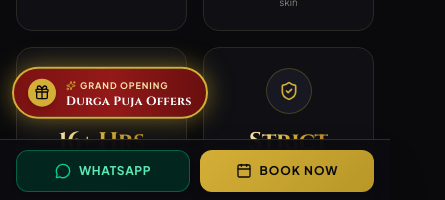
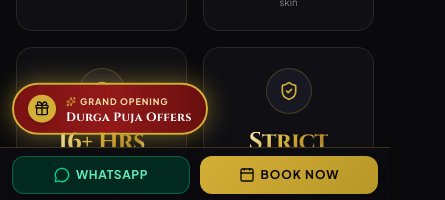
Before and after one commit to tsr-kairi/punamkairi, a React (Vite) app: page / in a window 390 px wide. Shown: the part 642-842 px from the top of the page, 445 px wide, since content can reach past the window. Built offline with nearby package versions, Linux system fonts and the light colour scheme; a web font is replaced by a local one.

Commit message:
Fix mobile bottom bar overflow and horizontal containment

```diff
--- a/src/App.tsx
+++ b/src/App.tsx
@@ -63,7 +63,7 @@ export function App() {
   };
 
   return (
-    <div className="relative min-h-screen bg-[#0a0a0c] text-[#f5f2ea]">
+    <div className="relative min-h-screen bg-[#0a0a0c] text-[#f5f2ea] w-full max-w-full overflow-x-clip">
 
       {/* Brand Luxury Reveal Screen */}
       {showReveal && <BrandReveal onFinish={() => setShowReveal(false)} />}
@@ -87,7 +87,7 @@ export function App() {
           />
 
           {/* Main Content Sections */}
-          <main>
+          <main className="w-full max-w-full overflow-x-clip pb-16 sm:pb-0">
             {/* 1. Cinematic Auto-Sliding Hero Section */}
             <Hero
               onOpenBooking={() => handleOpenBooking()}
--- a/src/components/common/MobileBottomBar.tsx
+++ b/src/components/common/MobileBottomBar.tsx
@@ -8,27 +8,30 @@ interface MobileBottomBarProps {
 
 export const MobileBottomBar: React.FC<MobileBottomBarProps> = ({ onOpenBooking }) => {
   return (
-    <aside aria-label="Mobile quick actions" className="sm:hidden fixed bottom-0 left-0 right-0 z-40 bg-[#0c0c10]/95 backdrop-blur-xl border-t border-[#d4af37]/20 p-2.5 px-4 shadow-2xl">
-      <div className="grid grid-cols-2 gap-2.5 max-w-md mx-auto">
+    <aside
+      aria-label="Mobile quick actions"
+      className="sm:hidden fixed bottom-0 left-0 right-0 w-full max-w-full z-40 bg-[#0c0c10]/95 backdrop-blur-xl border-t border-[#d4af37]/25 p-2 px-3 shadow-2xl box-border overflow-hidden"
+    >
+      <div className="grid grid-cols-2 gap-2.5 w-full max-w-sm mx-auto">
 
         {/* WhatsApp Quick Chat */}
         <a
           href={getGeneralWhatsAppUrl()}
           target="_blank"
           rel="noopener noreferrer"
-          className="flex items-center justify-center gap-2 py-3 px-3 rounded-xl bg-emerald-950/80 border border-emerald-500/40 text-emerald-300 font-bold text-xs tracking-wider uppercase active:scale-95 transition-transform shadow-md"
+          className="flex items-center justify-center gap-1.5 py-2.5 px-2 rounded-xl bg-emerald-950/90 border border-emerald-500/40 text-emerald-300 font-bold text-xs tracking-wider uppercase active:scale-95 transition-transform shadow-md truncate min-w-0"
         >
           <MessageCircle className="w-4 h-4 text-emerald-400 flex-shrink-0" />
-          <span>WHATSAPP</span>
+          <span className="truncate">WHATSAPP</span>
         </a>
 
         {/* Book Now Button */}
         <button
           onClick={onOpenBooking}
-          className="btn-gold flex items-center justify-center gap-2 py-3 px-3 rounded-xl font-bold text-xs tracking-wider uppercase active:scale-95 transition-transform shadow-lg cursor-pointer"
+          className="btn-gold flex items-center justify-center gap-1.5 py-2.5 px-2 rounded-xl font-bold text-xs tracking-wider uppercase active:scale-95 transition-transform shadow-lg cursor-pointer truncate min-w-0"
         >
           <Calendar className="w-4 h-4 text-[#0a0a0c] flex-shrink-0" />
-          <span>BOOK NOW</span>
+          <span className="truncate">BOOK NOW</span>
         </button>
 
       </div>
--- a/src/components/offers/FestiveFloatingBadge.tsx
+++ b/src/components/offers/FestiveFloatingBadge.tsx
@@ -11,7 +11,7 @@ export const FestiveFloatingBadge: React.FC<FestiveFloatingBadgeProps> = ({ onOp
   if (!durgaPujaFestiveOffers.enabled) return null;
 
   return (
-    <aside aria-label="Festive special offers" className="fixed left-3 sm:left-6 bottom-20 sm:bottom-8 z-40">
+    <aside aria-label="Festive special offers" className="fixed left-3 sm:left-6 bottom-16 sm:bottom-8 z-30 max-w-[calc(100vw-24px)] box-border">
       <motion.button
         onClick={onOpenOffersModal}
         whileHover={{ scale: 1.05 }}
--- a/src/components/sections/AboutArtist.tsx
+++ b/src/components/sections/AboutArtist.tsx
@@ -28,7 +28,7 @@ export const AboutArtist: React.FC<AboutArtistProps> = ({ onOpenBooking }) => {
   ];
 
   return (
-    <section id="about" className="py-20 sm:py-28 relative bg-[#0d0d10] border-y border-[#1c1b22]">
+    <section id="about" className="py-20 sm:py-28 relative bg-[#0d0d10] border-y border-[#1c1b22] overflow-hidden">
       {/* Background Subtle Gradient */}
       <div className="absolute top-0 right-0 w-96 h-96 bg-[#d4af37]/5 rounded-full blur-3xl pointer-events-none" />
 
--- a/src/components/sections/ContactSection.tsx
+++ b/src/components/sections/ContactSection.tsx
@@ -7,7 +7,7 @@ import { InstagramIcon, FacebookIcon } from '../common/SocialIcons';
 
 export const ContactSection: React.FC = () => {
   return (
-    <section id="contact" className="py-20 sm:py-28 bg-[#0a0a0c] relative">
+    <section id="contact" className="py-20 sm:py-28 bg-[#0a0a0c] relative overflow-hidden">
       <div className="max-w-7xl mx-auto px-4 sm:px-6 lg:px-8">
 
         <SectionHeader
--- a/src/components/sections/PortfolioSection.tsx
+++ b/src/components/sections/PortfolioSection.tsx
@@ -33,7 +33,7 @@ export const PortfolioSection: React.FC<PortfolioSectionProps> = ({ onOpenBookin
   };
 
   return (
-    <section id="portfolio" className="py-20 sm:py-28 bg-[#0a0a0c] relative">
+    <section id="portfolio" className="py-20 sm:py-28 bg-[#0a0a0c] relative overflow-hidden">
       <div className="max-w-7xl mx-auto px-4 sm:px-6 lg:px-8">
 
         <SectionHeader
--- a/src/components/sections/ServicesMenu.tsx
+++ b/src/components/sections/ServicesMenu.tsx
@@ -21,7 +21,7 @@ export const ServicesMenu: React.FC<ServicesMenuProps> = ({ onBookService }) =>
   const currentCategoryInfo = serviceCategories.find((c) => c.id === activeCategory);
 
   return (
-    <section id="services" className="py-16 sm:py-28 bg-[#0d0d11] relative border-b border-[#1c1b22]">
+    <section id="services" className="py-16 sm:py-28 bg-[#0d0d11] relative border-b border-[#1c1b22] overflow-hidden">
       {/* Background Accent Glow */}
       <div className="absolute top-1/3 left-1/2 -translate-x-1/2 w-[500px] sm:w-[600px] h-[500px] sm:h-[600px] bg-[#d4af37]/5 rounded-full blur-[140px] pointer-events-none" />
 
--- a/src/index.css
+++ b/src/index.css
@@ -9,11 +9,19 @@
     --font-sans: 'Plus Jakarta Sans', -apple-system, BlinkMacSystemFont, 'Segoe UI', Roboto, sans-serif;
   }
 
+  html, body, #root {
+    width: 100%;
+    max-width: 100vw;
+    overflow-x: hidden;
+    overflow-x: clip;
+    position: relative;
+    box-sizing: border-box;
+  }
+
   body {
     font-family: var(--font-sans);
     background-color: #0a0a0c;
     color: #f5f2ea;
-    overflow-x: hidden;
     -webkit-tap-highlight-color: transparent;
   }
 
```
